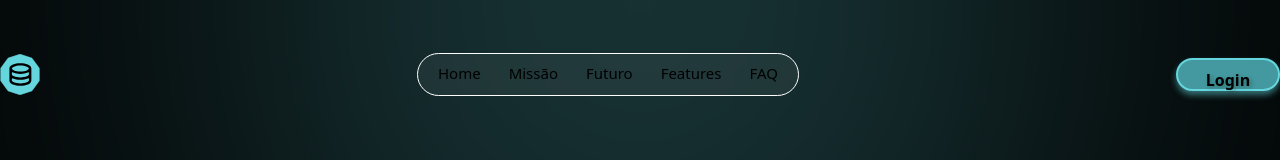
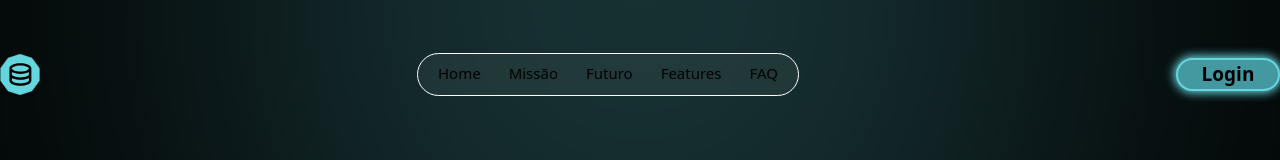
Before and after one commit to raulkolaric/dcrash-web, a Next.js app: page / in a window 1280 px wide. Shown: the top 160 px of the page. Built offline with nearby package versions, Linux system fonts and the light colour scheme.

Commit message:
fix non-compliant login button - non tailwind style

```diff
--- a/src/components/LoginButton.tsx
+++ b/src/components/LoginButton.tsx
@@ -3,16 +3,8 @@
 export default function LoginButton() {
   return (
     <button
-      className="w-[104px] h-[33px] px-4 py-2 rounded-full font-bold"
-      style={{
-        backgroundColor: "#43999F",
-        border: "2px solid #65D6DE",
-        color: "black",
-        boxShadow: "0 4px 6px rgba(101,214,222,0.5)", // sombra do botão (mesma cor da borda)
-        textShadow: "2px 2px 4px rgba(0,0,0,0.3)",
-      }}
-    >
-      Login
+      className="w-[104px] h-[33px] rounded-full font-semibold text-[19px] bg-[#43999F] border-2 border-[rgb(101,214,222)] shadow-[0_0_10px_2px_rgb(101,214,222)]">
+      <p>Login</p>
     </button>
   );
 }
```
